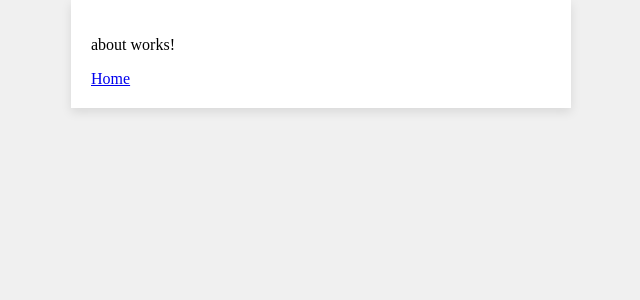
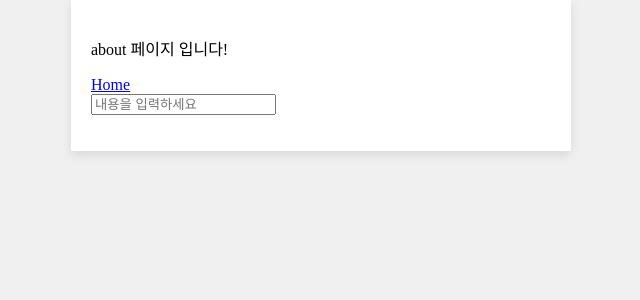
Before and after one commit to yzooop/angular, an Angular app: page /about in a window 1280 px wide. Shown: the top 300 px of the page, without its empty margins (319-959 px from the left). Built offline with nearby package versions, Linux system fonts and the light colour scheme.

Commit message:
feat: add input

```diff
--- a/src/app/about/about.component.html
+++ b/src/app/about/about.component.html
@@ -1,4 +1,7 @@
-<p>about works!</p>
+<p>about 페이지 입니다!</p>
 <div>
   <a routerLink="/">Home</a>
 </div>
+
+<input placeholder="내용을 입력하세요" [(ngModel)]="content">
+<p>{{content}}</p>
--- a/src/app/about/about.component.ts
+++ b/src/app/about/about.component.ts
@@ -1,15 +1,10 @@
-import { Component, OnInit } from '@angular/core';
+import { Component } from '@angular/core';
 
 @Component({
   selector: 'app-about',
   templateUrl: './about.component.html',
   styleUrls: ['./about.component.css']
 })
-export class AboutComponent implements OnInit {
-
-  constructor() { }
-
-  ngOnInit(): void {
-  }
-
+export class AboutComponent{
+  content: string = ''
 }
--- a/src/app/app.module.ts
+++ b/src/app/app.module.ts
@@ -1,5 +1,6 @@
 import { NgModule } from '@angular/core';
 import { BrowserModule } from '@angular/platform-browser';
+import { FormsModule } from '@angular/forms';
 import { AppRoutingModule } from './app-routing.module';
 import { AppComponent } from './app.component';
 import { HomeComponent } from './home/home.component';
@@ -15,7 +16,8 @@ import { ModalComponent } from './modal/modal.component';
   ],
   imports: [
     BrowserModule,
-    AppRoutingModule
+    AppRoutingModule,
+    FormsModule
   ],
   providers: [],
   bootstrap: [AppComponent]
```
